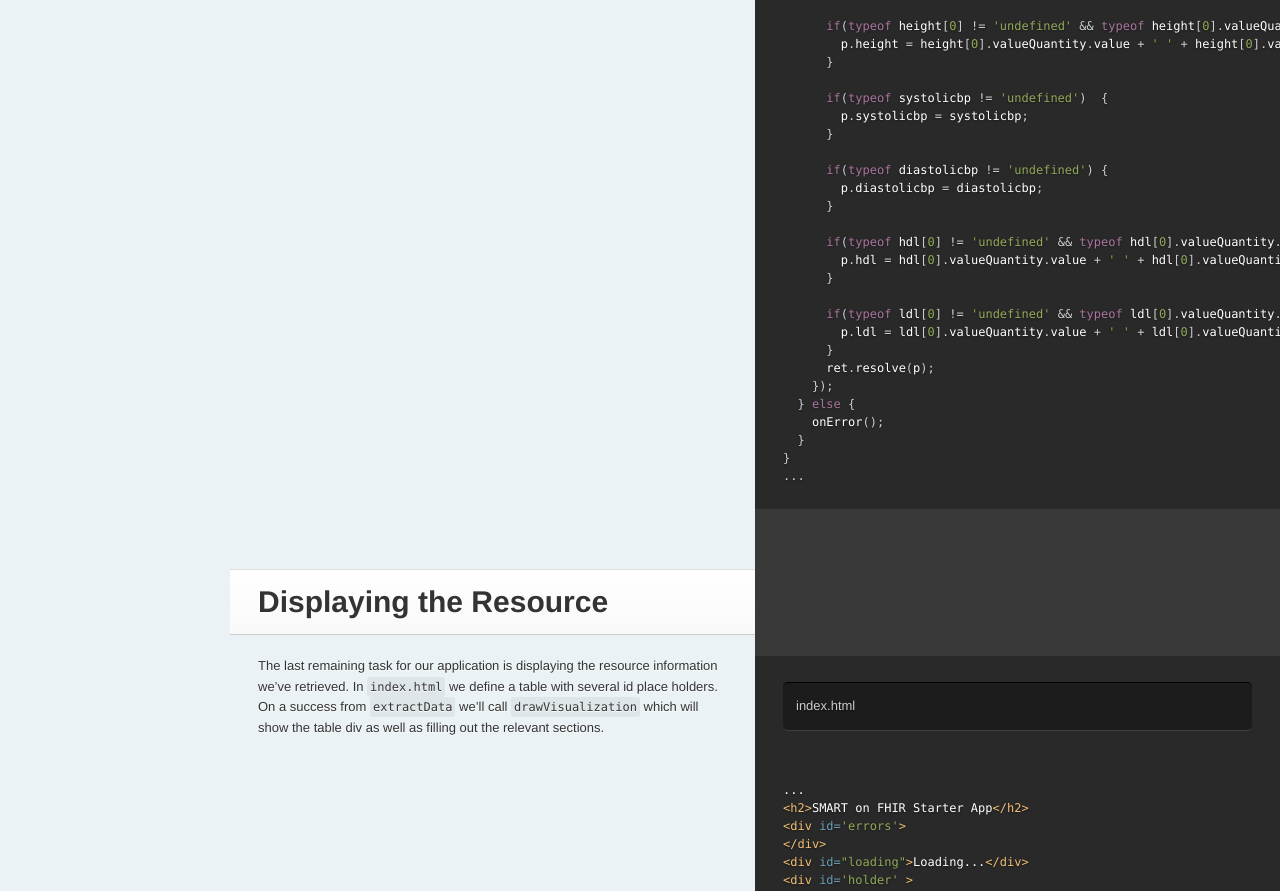
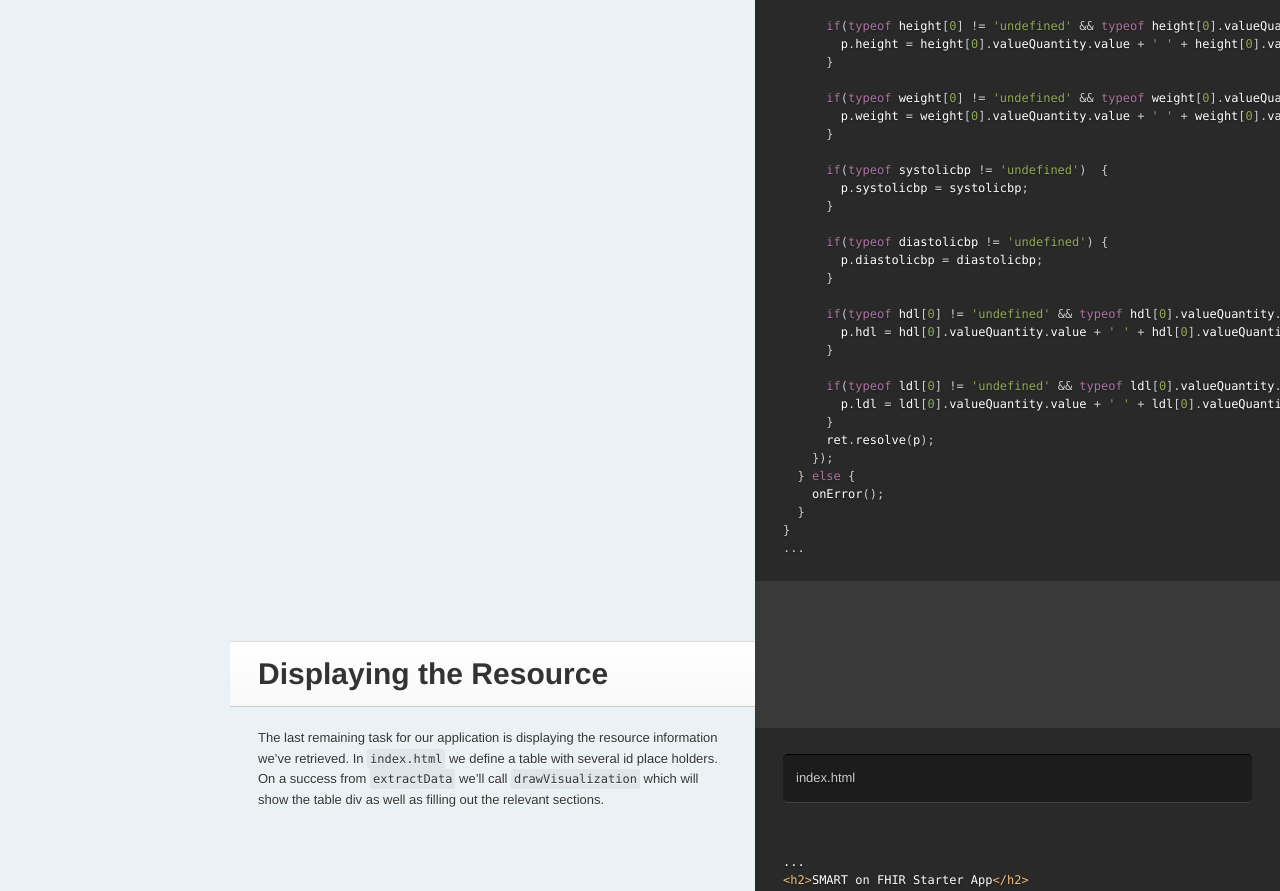
Before and after one commit to kazmi-r-ahsan/kazmi-r-ahsan.github.io, a plain HTML site: page smart-on-fhir-tutorial/index.html in a window 1280 px wide. Shown: the part 9068-9959 px from the top of the page. Drawn offline with Linux system fonts and the light colour scheme.

Commit message:
Adding weight element.

```diff
--- a/smart-on-fhir-tutorial/index.html
+++ b/smart-on-fhir-tutorial/index.html
@@ -502,6 +502,10 @@ The OAuth 2 client id is an identifier, not a secret. As such, it does not need
         <span class="nx">p</span><span class="p">.</span><span class="nx">height</span> <span class="o">=</span> <span class="nx">height</span><span class="p">[</span><span class="mi">0</span><span class="p">].</span><span class="nx">valueQuantity</span><span class="p">.</span><span class="nx">value</span> <span class="o">+</span> <span class="s1">' '</span> <span class="o">+</span> <span class="nx">height</span><span class="p">[</span><span class="mi">0</span><span class="p">].</span><span class="nx">valueQuantity</span><span class="p">.</span><span class="nx">unit</span><span class="p">;</span>
       <span class="p">}</span>
 
+      <span class="k">if</span><span class="p">(</span><span class="k">typeof</span> <span class="nx">weight</span><span class="p">[</span><span class="mi">0</span><span class="p">]</span> <span class="o">!=</span> <span class="s1">'undefined'</span> <span class="o">&amp;&amp;</span> <span class="k">typeof</span> <span class="nx">weight</span><span class="p">[</span><span class="mi">0</span><span class="p">].</span><span class="nx">valueQuantity</span><span class="p">.</span><span class="nx">value</span> <span class="o">!=</span> <span class="s1">'undefined'</span> <span class="o">&amp;&amp;</span> <span class="k">typeof</span> <span class="nx">weight</span><span class="p">[</span><span class="mi">0</span><span class="p">].</span><span class="nx">valueQuantity</span><span class="p">.</span><span class="nx">unit</span> <span class="o">!=</span> <span class="s1">'undefined'</span><span class="p">)</span> <span class="p">{</span>
+        <span class="nx">p</span><span class="p">.</span><span class="nx">weight</span> <span class="o">=</span> <span class="nx">weight</span><span class="p">[</span><span class="mi">0</span><span class="p">].</span><span class="nx">valueQuantity</span><span class="p">.</span><span class="nx">value</span> <span class="o">+</span> <span class="s1">' '</span> <span class="o">+</span> <span class="nx">weight</span><span class="p">[</span><span class="mi">0</span><span class="p">].</span><span class="nx">valueQuantity</span><span class="p">.</span><span class="nx">unit</span><span class="p">;</span>
+      <span class="p">}</span>
+
       <span class="k">if</span><span class="p">(</span><span class="k">typeof</span> <span class="nx">systolicbp</span> <span class="o">!=</span> <span class="s1">'undefined'</span><span class="p">)</span>  <span class="p">{</span>
         <span class="nx">p</span><span class="p">.</span><span class="nx">systolicbp</span> <span class="o">=</span> <span class="nx">systolicbp</span><span class="p">;</span>
       <span class="p">}</span>
```
